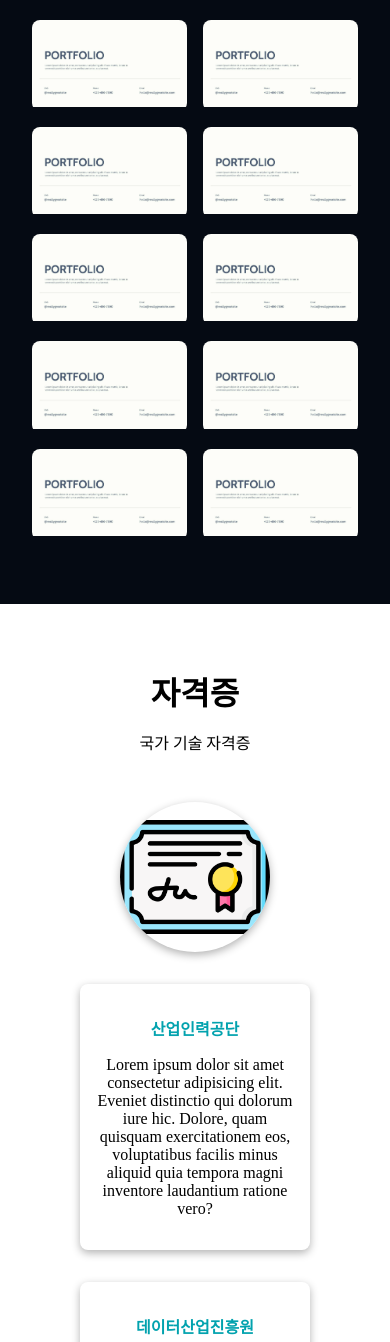
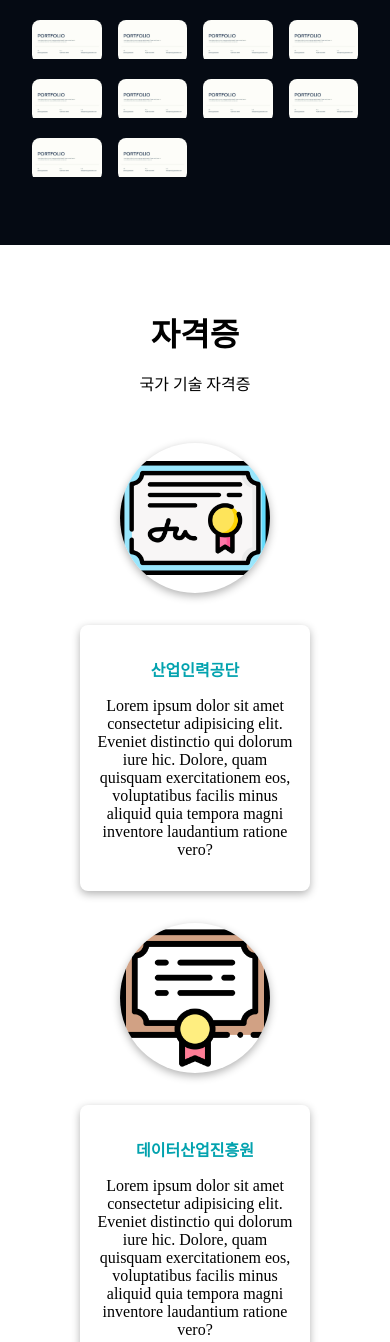
Before and after one commit to hyyounii/MySite, a plain HTML site: page index.html in a window 390 px wide. Shown: the part 4240-5582 px from the top of the page. Drawn offline with Linux system fonts and the light colour scheme; a web font is replaced by a local one.

Commit message:
css 수정

```diff
--- a/css/style.css
+++ b/css/style.css
@@ -456,7 +456,6 @@ button {
     padding: 1rem 4rem;
     gap: 1rem;
   }
-}
 
   .header__nav {
     width: 100%;
@@ -497,7 +496,7 @@ button {
     width: 100%;
   }
 
-.projects {
+  .project {
     grid-template-columns: repeat(2, 1fr);
   }
 
@@ -505,7 +504,7 @@ button {
     flex-direction: column;
   }
 
-license:nth-child(even) .license__img {
+  .license:nth-child(even) .license__img {
     order: 0;
   }
 
@@ -516,3 +515,4 @@ license:nth-child(even) .license__img {
     bottom: 1.5rem;
     right: 1.5rem;
   }
+}
```
Lines whose indentation alone changed are shown as unchanged.
